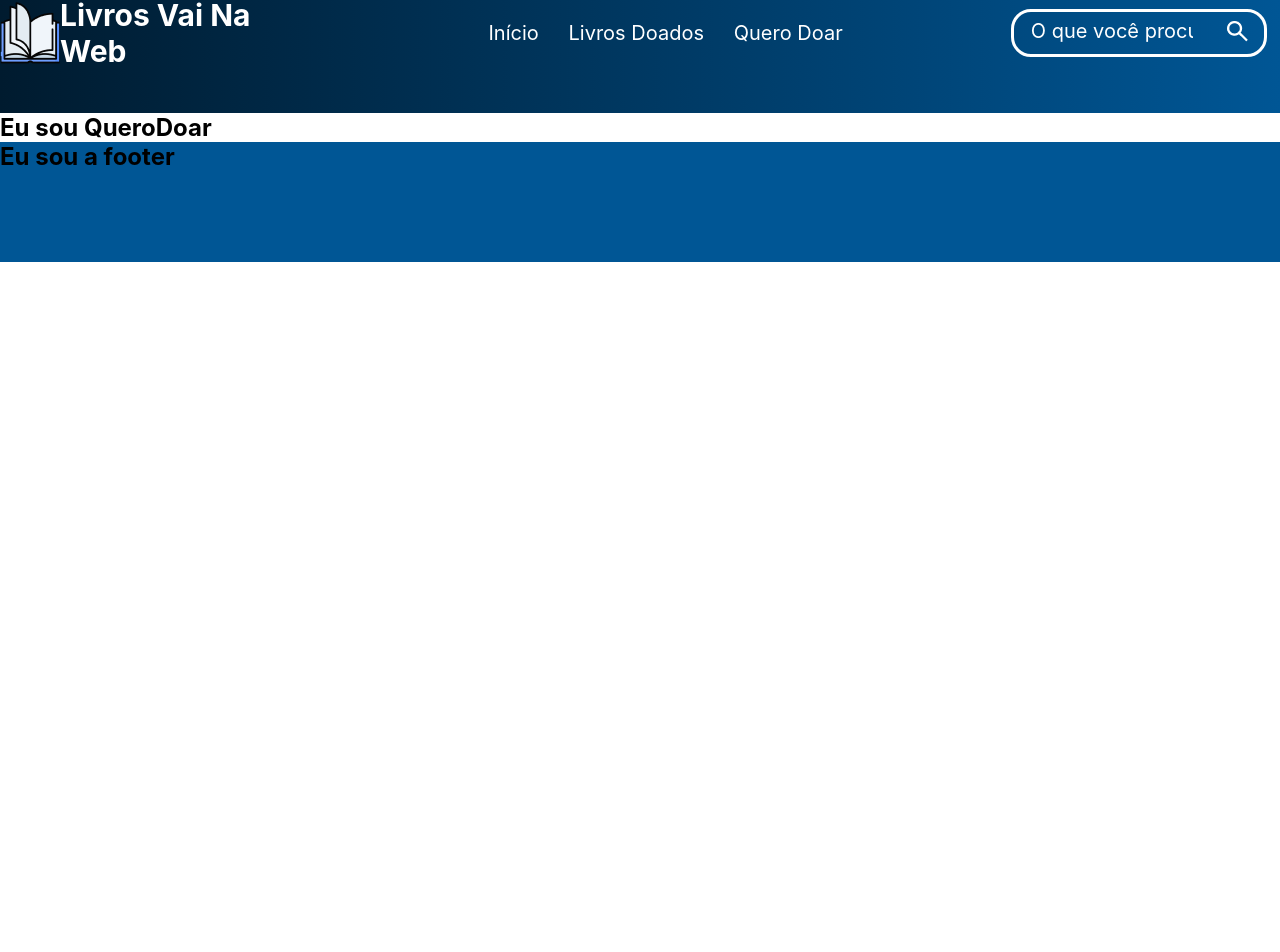
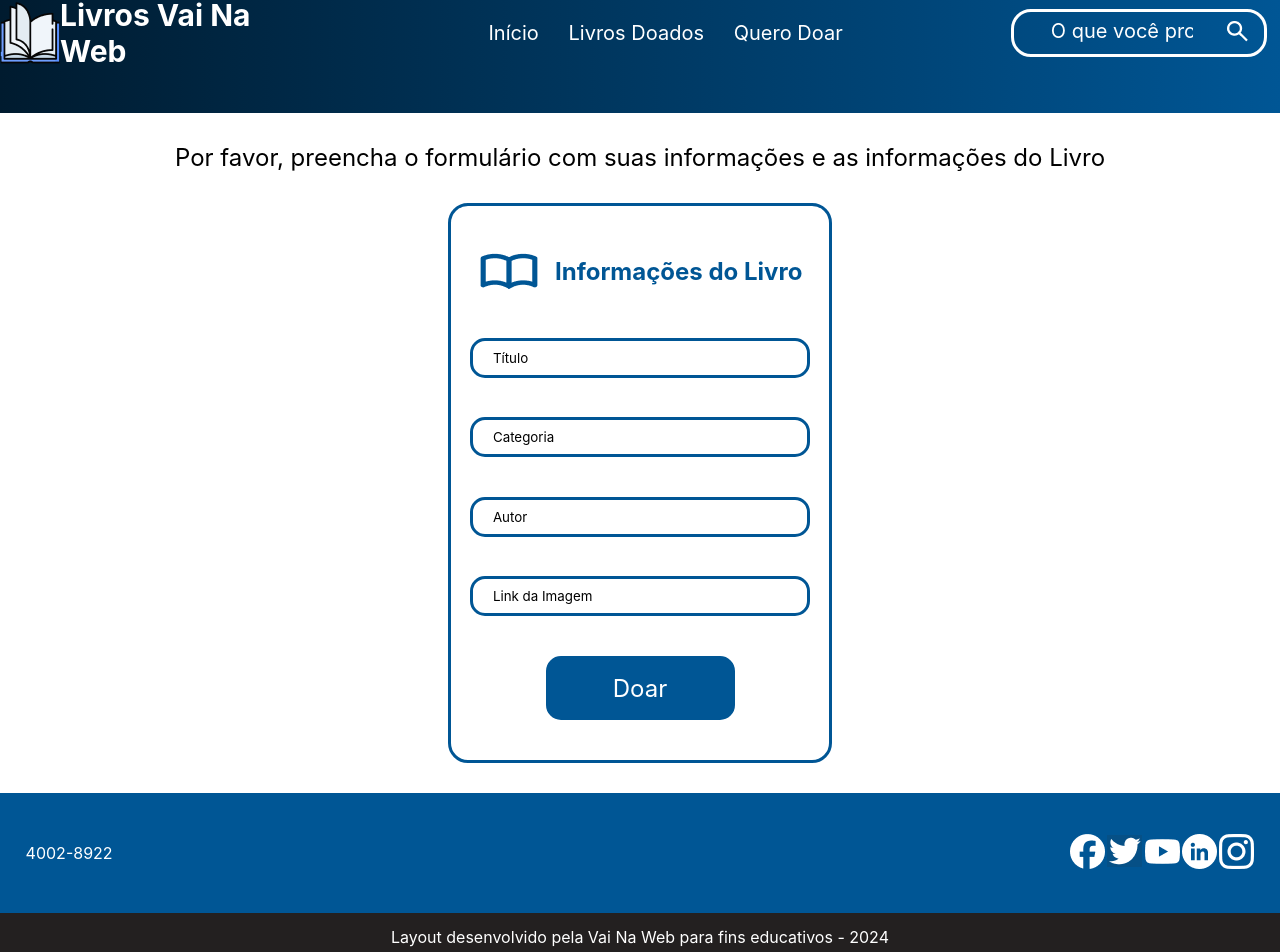
Before and after one commit to jefersonssant/deLivrosVNW, a React (Vite) app: page /livrosADoar in a window 1280 px wide. Shown: the part 47-999 px from the top of the page. Before the commit the page ends 800 px from the top, so only its background shows below. Built offline with nearby package versions, Linux system fonts and the light colour scheme.

Commit message:
:sparkles: feat: Estilização de Footer e págins de Quero doar

```diff
--- a/src/components/footer/Footer.jsx
+++ b/src/components/footer/Footer.jsx
@@ -1,10 +1,27 @@
 import s from "./footer.module.scss"
+import facebook from "../../assets/facebook-app-round-white-icon 2.png"
+import instagram from "../../assets/instagram-white-icon 2.png"
+import linkedin from "../../assets/linkedin-icon-2048x2048-yx2cmt11 2.png"
+import twitter from "../../assets/Twitter_Logo_WhiteOnImage 2.png"
+import youtube from "../../assets/youtube-app-white-icon 2.png"
 
 
 export default function Footer() {
   return (
     <footer className={s.footer}>
-      <h2>Eu sou a footer</h2>
+      <section className={s.contatosFooter}>
+        <p>4002-8922</p>
+        <nav>
+          <a href=""><img src={facebook} alt="Imagem de ícone do Facebook" /></a>
+          <a href=""><img src={twitter} alt="Imagem de ícone do Twitter" /></a>
+          <a href=""><img src={youtube} alt="Imagem de ícone do Youtube" /></a>
+          <a href=""><img src={linkedin} alt="Imagem de ícone do LinkedIn" /></a>
+          <a href=""><img src={instagram} alt="Imagem de ícone do Instagram" /></a>
+        </nav>
+      </section>
+      <section className={s.copyright}>
+        <p>Layout desenvolvido pela Vai Na Web para fins educativos - 2024</p>
+      </section>
     </footer>
   )
 }
--- a/src/components/footer/footer.module.scss
+++ b/src/components/footer/footer.module.scss
@@ -1,4 +1,25 @@
-.footer {
+.contatosFooter {
   background-color: #005695;
   height: 15vh;
+  display: flex;
+  justify-content: space-between;
+  align-items: center;
+  color: #fff;
+  padding: 0 2%;
+
+  nav {
+    width: 15%;
+    display: flex;
+    justify-content: space-between;
+    align-items: center;
+  }
 }
+
+.copyright {
+  height: 6vh;
+  color: #fff;
+  background-color: #232020;
+  display: flex;
+  justify-content: center;
+  align-items: center;
+}
--- a/src/pages/queroDoar/QueroDoar.jsx
+++ b/src/pages/queroDoar/QueroDoar.jsx
@@ -1,5 +1,22 @@
+import s from "./queroDoar.module.scss"
+import livroTitle from "../../assets/Frame.png"
+
 export default function QueroDoar() {
   return (
-    <h2>Eu sou QueroDoar</h2>
+    <section className={s.queroDoarSection}>
+      <p>Por favor, preencha o formulário com suas informações e as informações do Livro</p>
+
+      <form action="">
+        <div>
+          <img src={livroTitle} alt="Imagem com ícone de livro com borda azul" />
+          <h2>Informações do Livro</h2>
+        </div>
+        <input type="text" name="" id="" placeholder="Título" />
+        <input type="text" name="" id="" placeholder="Categoria" />
+        <input type="text" name="" id="" placeholder="Autor" />
+        <input type="text" name="" id="" placeholder="Link da Imagem" />
+        <input type="submit" value="Doar" className={s.buttonDoar} />
+      </form>
+    </section>
   )
 }
--- /dev/null
+++ b/src/pages/queroDoar/queroDoar.module.scss
@@ -0,0 +1,52 @@
+.queroDoarSection {
+  height: 85vh;
+  display: flex;
+  flex-direction: column;
+  align-items: center;
+  justify-content: space-evenly;
+
+  p{
+    font-size: 24px;
+  }
+}
+
+form {
+  border: solid #005695;
+  border-radius: 20px;
+  height: 70vh;
+  width: 30%;
+  display: flex;
+  flex-direction: column;
+  align-items: center;
+  justify-content: space-evenly;
+
+  div {
+    width: 90%;
+    display: flex;
+    justify-content: space-around;
+    align-items: center;
+    color: #005695;
+  }
+}
+
+input {
+  width: 90%;
+  height: 5vh;
+  border: solid #005695;
+  border-radius: 15px;
+  padding-left: 20px;
+
+  &::placeholder {
+    color: #000;
+  }
+}
+
+.buttonDoar {
+  width: 50%;
+  height: 8vh;
+  font-size: 24px;
+  background-color: #005695;
+  color: #fff;
+  padding: 0;
+  cursor: pointer;
+}
```
Also changed, not shown: src/assets/Frame.png (added).
